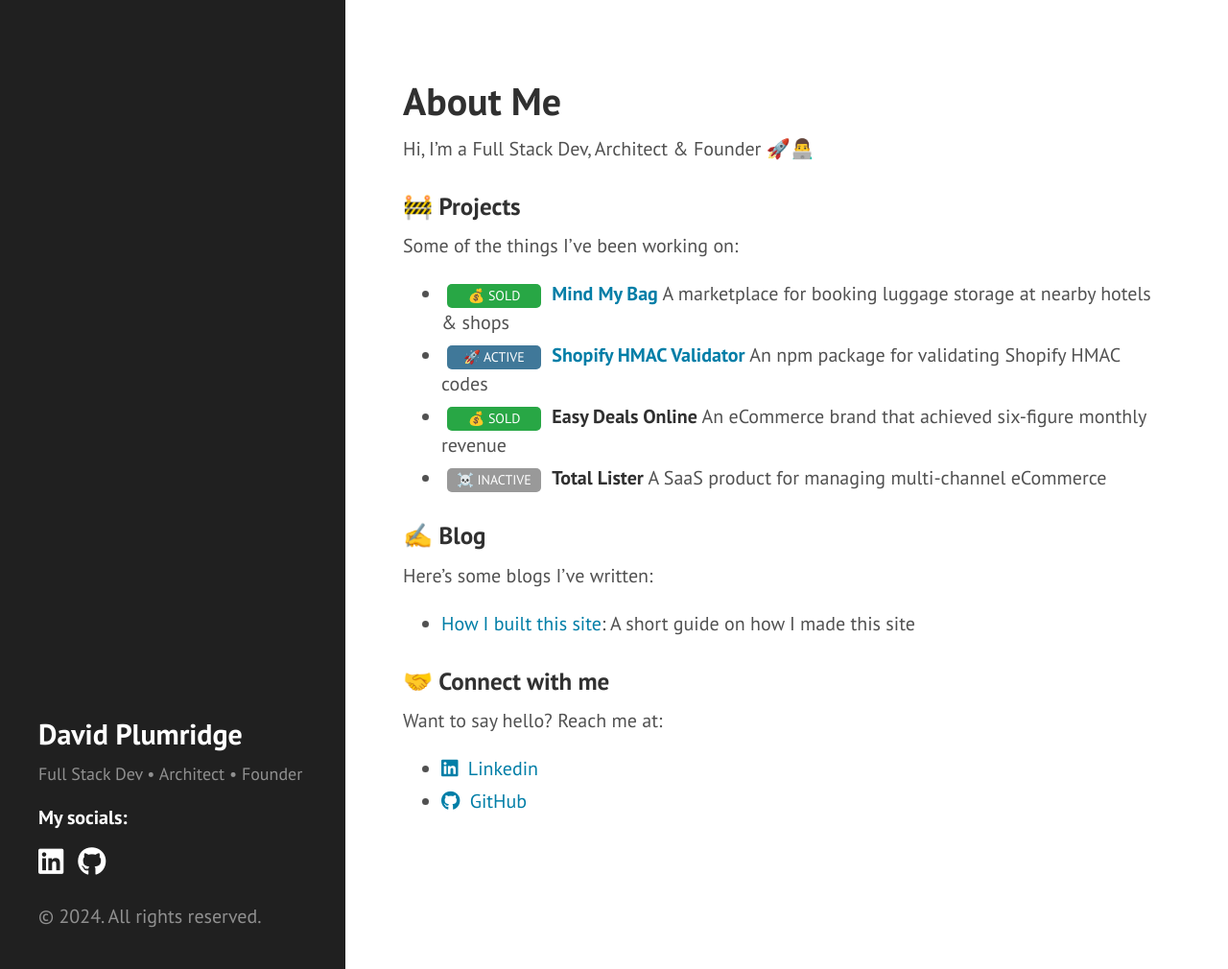
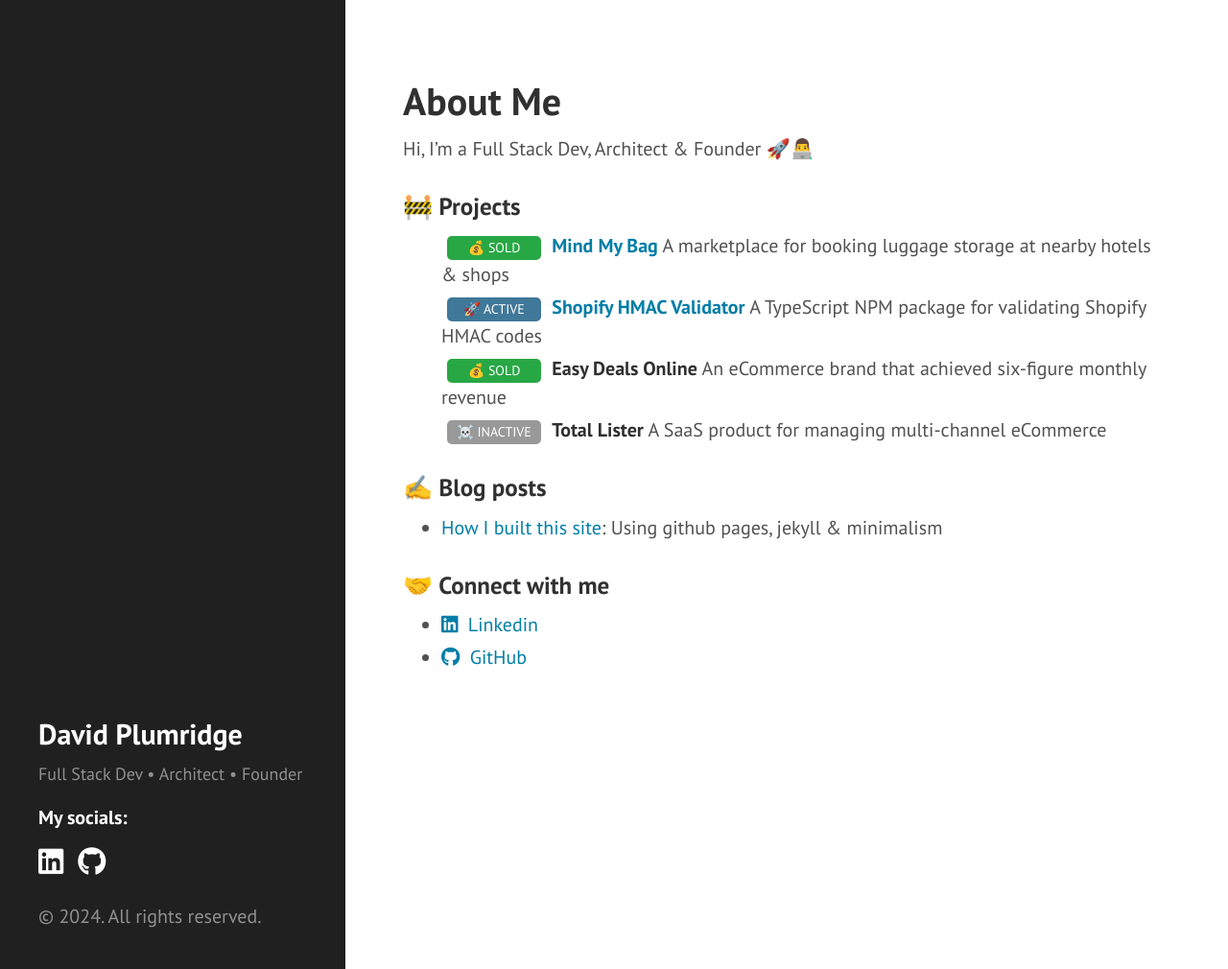
Before and after one commit to davidplumridge/davidplumridge.github.io, a Jekyll site: the page built from index.md, in a window 1280 px wide and 1010 px high. Shown: the whole window at 96% size. Built offline with Jekyll 4.4.1, drawn with Linux system fonts in a browser that asks for light colours.

Commit message:
Update index.md wording

```diff
--- a/_data/projects.yml
+++ b/_data/projects.yml
@@ -6,7 +6,7 @@
 - id: 'Shopify HMAC Validator'
   status: '🚀 ACTIVE'
   link: 'https://www.npmjs.com/package/shopify-hmac-validator'
-  description: An npm package for validating Shopify HMAC codes
+  description: A TypeScript NPM package for validating Shopify HMAC codes
 
 - id: 'Easy Deals Online'
   status: '💰 SOLD'
--- a/_posts/2024-06-01-how-I-built-this-site.md
+++ b/_posts/2024-06-01-how-I-built-this-site.md
@@ -2,7 +2,7 @@
 layout: post
 title: "How I built this site"
 date: 2024-06-01 00:00:00 +1000
-excerpt: "A short guide on how I made this site"
+excerpt: "Using github pages, jekyll & minimalism"
 comments: true
 ---
 
--- a/index.md
+++ b/index.md
@@ -8,9 +8,7 @@ Hi, I'm a Full Stack Dev, Architect & Founder 🚀👨‍💻
 
 ### 🚧 Projects
 
-Some of the things I've been working on:
-
-<ul>
+<ul style="list-style-type: none;">
   {% for project in site.data.projects | limit: 50 -%}
   <li class="list-item">
     <span class="status {{ project.status | downcase }}">{{ project.status }}</span>
@@ -24,9 +22,7 @@ Some of the things I've been working on:
   {%- endfor -%}
 </ul>
 
-### ✍️ Blog
-
-Here's some blogs I've written:
+### ✍️ Blog posts
 
 <ul>
   {%- for post in site.posts | limit: 50 -%}
@@ -39,8 +35,6 @@ Here's some blogs I've written:
 
 ### 🤝 Connect with me
 
-Want to say hello? Reach me at:
-
 <ul>
   {% for social in site.data.socials %}
     <li class="list-item">
```
